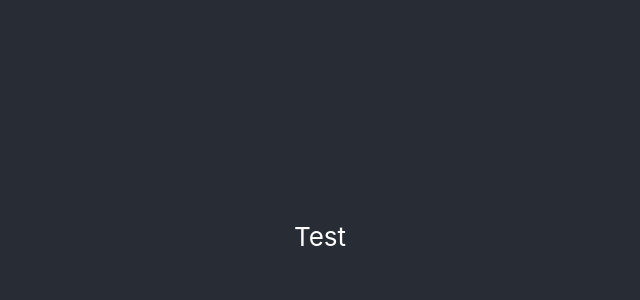
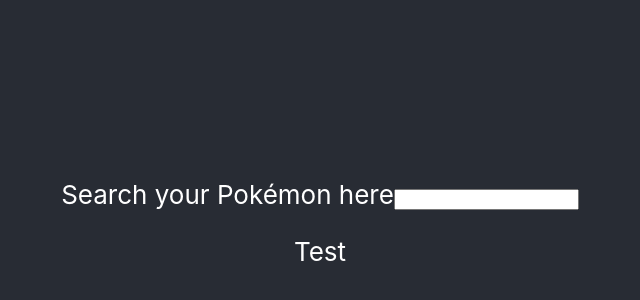
Before and after one commit to tams2429/ToPok-OrNotToPok-, a React (Create React App) app in the folder frontend/: page / in a window 1280 px wide. Shown: the part 164-464 px from the top of the page, without its empty margins (320-960 px from the left). Built offline with nearby package versions, Linux system fonts and the light colour scheme.

Commit message:
Added basic search bar component to web page

```diff
--- a/frontend/src/App.js
+++ b/frontend/src/App.js
@@ -1,11 +1,13 @@
 // import logo from './logo.svg';
 import './App.css';
+import { Search } from './components/Search';
 
 function App() {
   return (
     <div className="App">
       <header className="App-header">
         {/* <img src={logo} className="App-logo" alt="logo" /> */}
+        <Search />
         <p>
           Test
         </p>
--- /dev/null
+++ b/frontend/src/components/Search/index.js
@@ -0,0 +1,15 @@
+import React, { useState } from 'react'
+
+export const Search = () => {
+
+  const [searchString, setSearchString] = useState('')
+
+  console.log({searchString})
+
+  return (
+    <form>
+      <label>Search your Pokémon here</label>
+      <input type='search' aria-label='search bar for pokemon' data-testid='searchBar' onChange={(e) => setSearchString(e.target.value)}/>
+    </form>
+  )
+}
```
Also changed, not shown: frontend/src/components/SearchBar/index.js (deleted).
